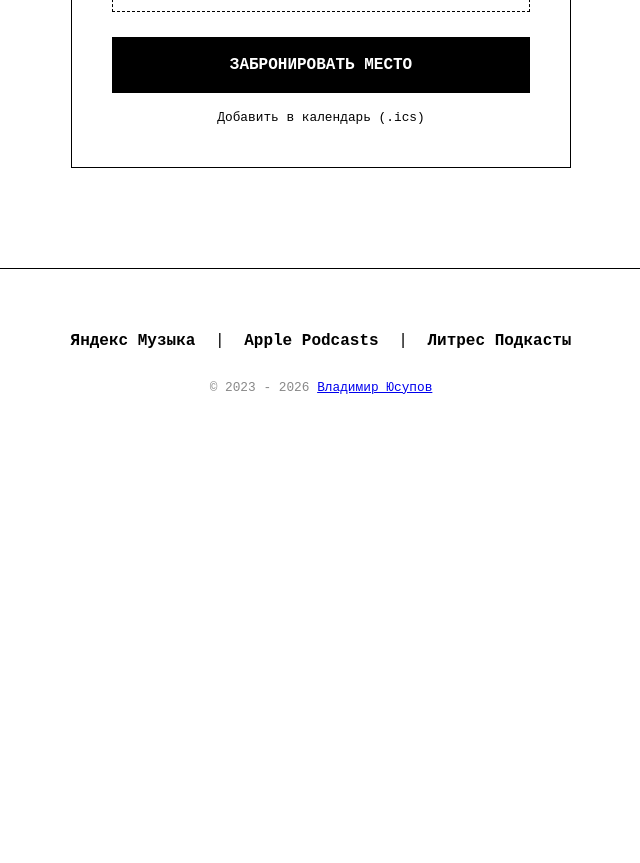
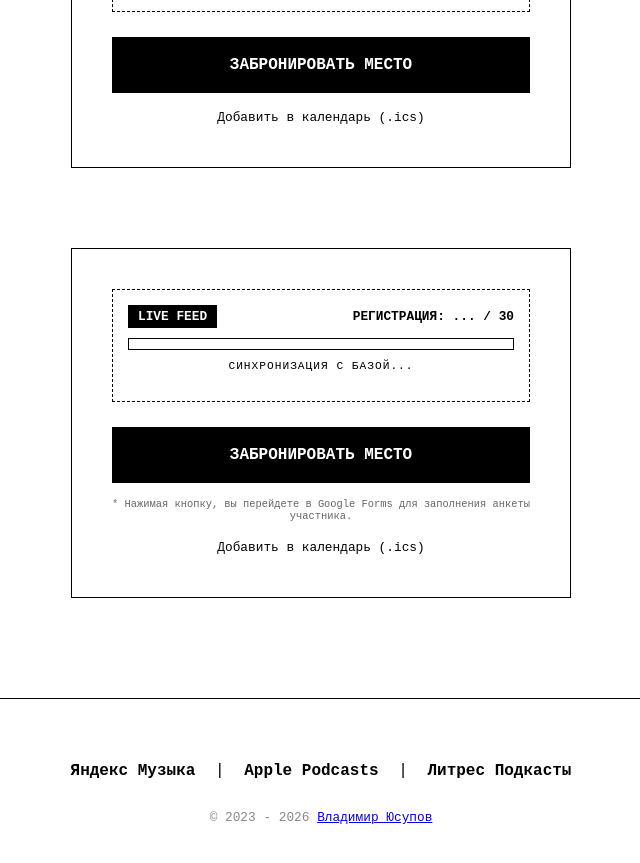
Before and after one commit to techwritex/techcommpod, a Jekyll site: the page built from meetup.md, in a window 1280 px wide and 900 px high, scrolled down 2983 px. Shown: the top 863 px of the window, without its empty margins (319-959 px from the left). Built offline with Jekyll 4.4.1, drawn with Linux system fonts in a browser that asks for light colours; before the commit the page ends 3453 px from its top, so only the background shows below that.

Commit message:
meetup-page-test-24

```diff
--- a/_layouts/meetup.html
+++ b/_layouts/meetup.html
@@ -622,13 +622,45 @@
                     </p>
                 </div>
 
-                <a href="https://docs.google.com/forms/d/e/1FAIpQLSd466GK9QJ_rb4tx4g3simLJd4CCuFHbEmBS4hm0ccSBD_lMw/viewform?usp=publish-editor" class="btn-main" id="reg-button" style="text-decoration: none; display: block; text-align: center;">
+                <a href="https://docs.google.com/forms/d/e/1FAIpQLSd466GK9QJ_rb4tx4g3simLJd4CCuFHbEmBS4hm0ccSBD_lMw/viewform?usp=publish-editor" target="_blank" class="btn-main" id="reg-button" style="text-decoration: none; display: block; text-align: center;">
                     ЗАБРОНИРОВАТЬ МЕСТО
                 </a>
 
                 <a href="#" class="btn-cal">Добавить в календарь (.ics)</a>
 
             </div>
+
+            <div class="form-box">
+                <!-- Индикатор заполненности -->
+                <div class="counter-container">
+                    <div class="counter-header">
+                        <span class="label">LIVE FEED</span>
+                        <span class="counter-text">РЕГИСТРАЦИЯ: <span id="current-reg">...</span> / 30</span>
+                    </div>
+                    <div class="counter-bar">
+                        <div id="progress-line" class="counter-progress" style="width: 0%;"></div>
+                    </div>
+                    <p id="vacancy-status" style="font-size: 0.7rem; margin-top: 8px; text-align: center; text-transform: uppercase; letter-spacing: 1px;">
+                        СИНХРОНИЗАЦИЯ С БАЗОЙ...
+                    </p>
+                </div>
+
+                <!-- Основная кнопка-ссылка -->
+                <a href="https://docs.google.com"
+                   target="_blank"
+                   id="reg-button"
+                   class="btn-main"
+                   style="text-decoration: none; display: block; text-align: center;">
+                    ЗАБРОНИРОВАТЬ МЕСТО
+                </a>
+
+                <p style="font-size: 0.65rem; color: #666; text-align: center; margin-top: 15px; line-height: 1.2;">
+                    * Нажимая кнопку, вы перейдете в Google Forms для заполнения анкеты участника.
+                </p>
+
+                <a href="#" class="btn-cal">Добавить в календарь (.ics)</a>
+            </div>
+
         </section>
     </main>
 
```
